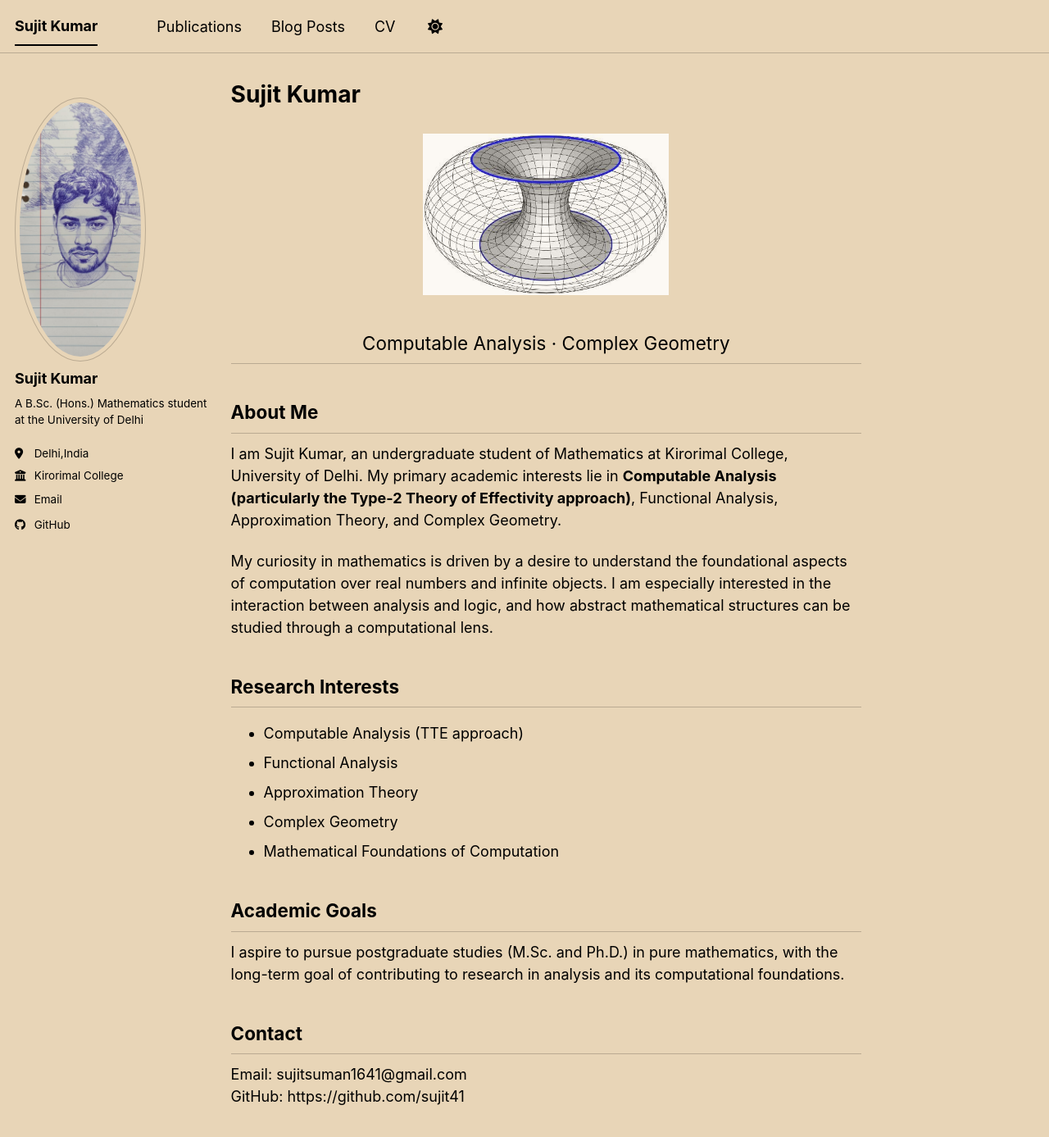
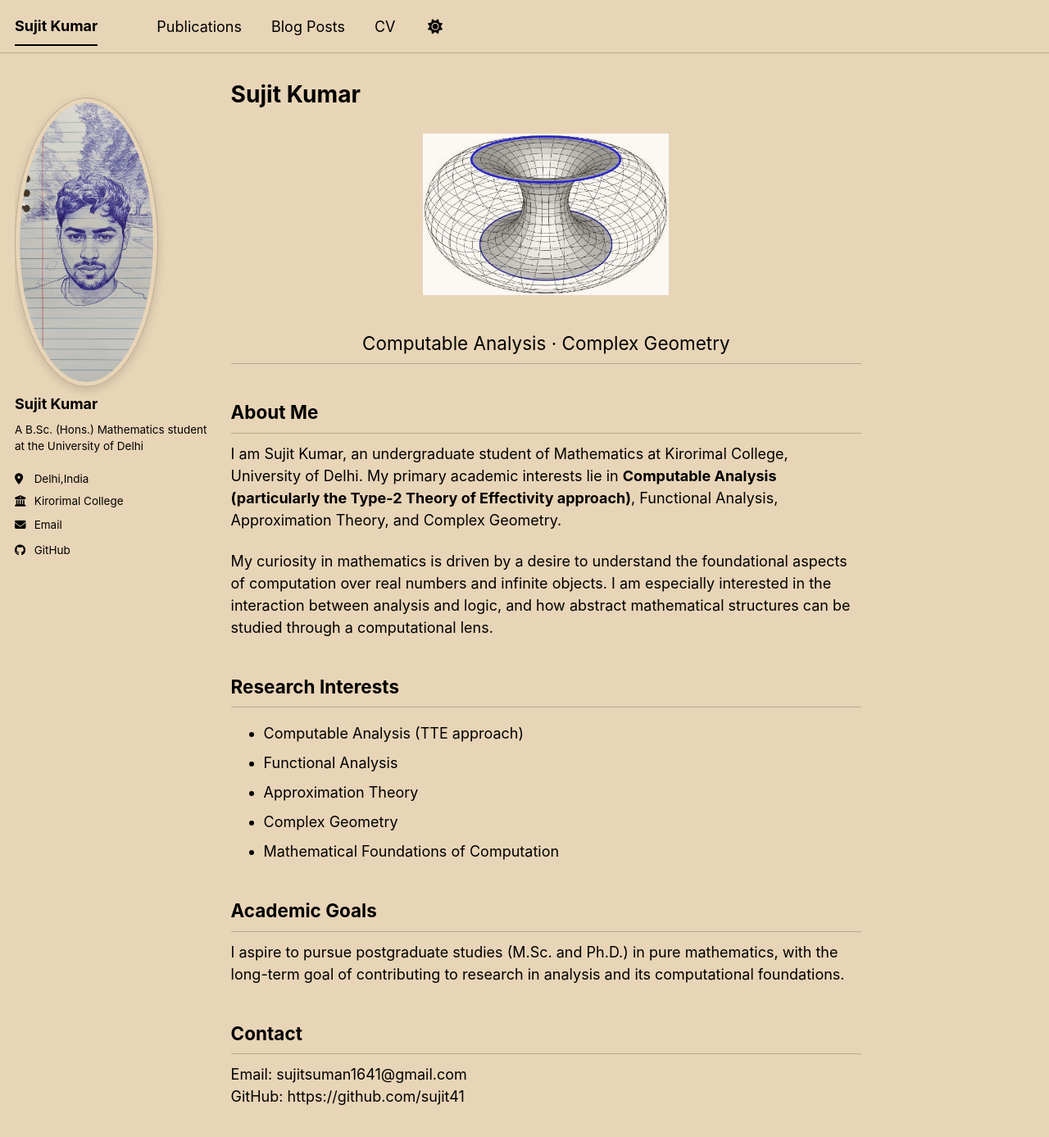
Before and after one commit to sujit41/sujit41.github.io, a Jekyll site: the page built from _pages/about.md, in a window 1280 px wide and 1400 px high. Shown: the top 1387 px of the window at 82% size. Built offline with Jekyll 4.4.1, drawn with Linux system fonts in a browser that asks for light colours; a script bundle is joined from its source files by our own code; library files that are not in the unit come from our copies.

Commit message:
Update main.scss

```diff
--- a/assets/css/main.scss
+++ b/assets/css/main.scss
@@ -41,11 +41,13 @@
     "vendor/font-awesome/solid",
     "vendor/font-awesome/brands"
 ;
-/* Reduce profile image size */
+/* Center and soften profile image */
+.author__avatar {
+  text-align: center;
+}
+
 .author__avatar img {
-  max-width: 160px !important;
-  width: 160px !important;
-  border-radius: 50%;
+  box-shadow: 0 4px 12px rgba(0,0,0,0.15);
 }
 /* Reduce sidebar width */
 .sidebar {
```
